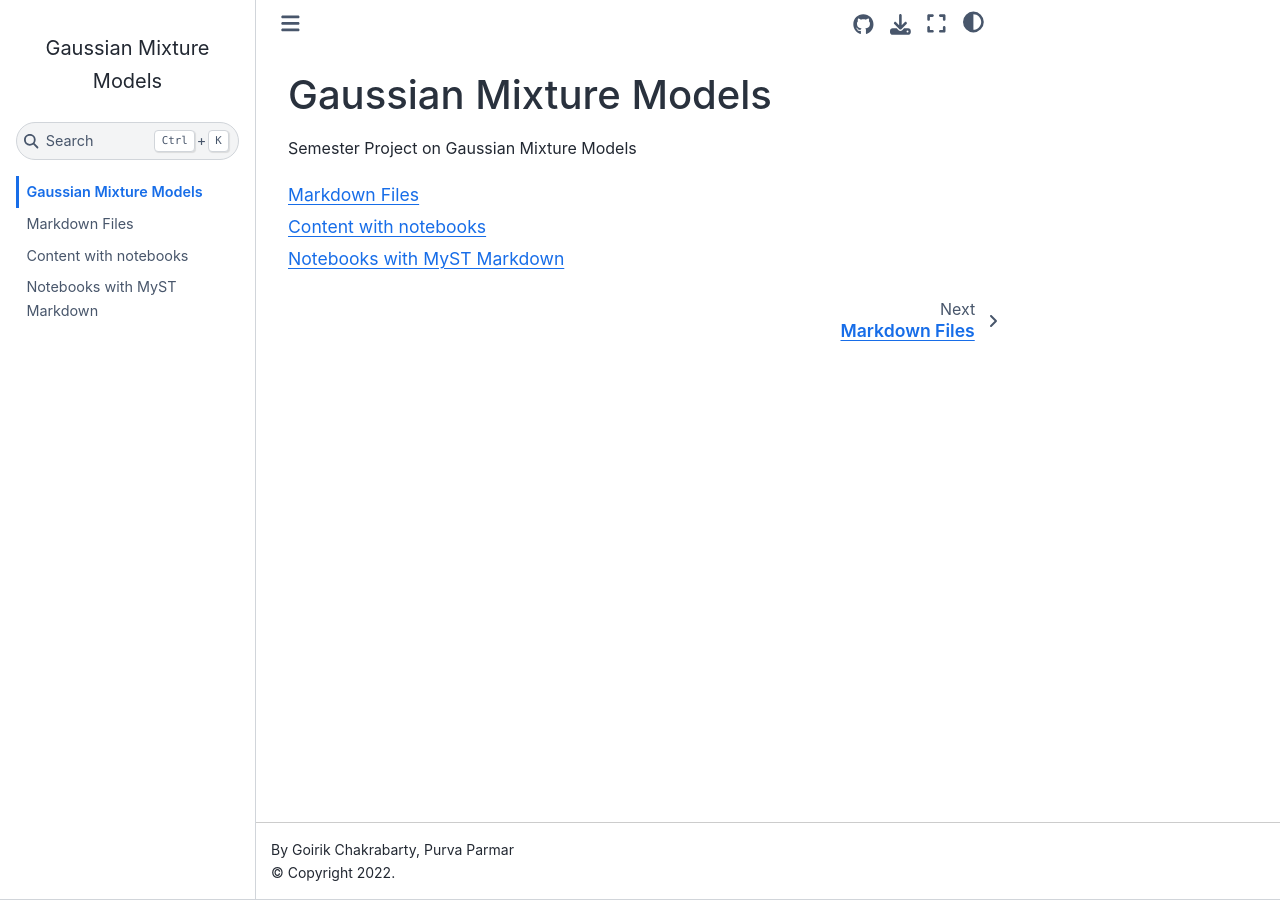
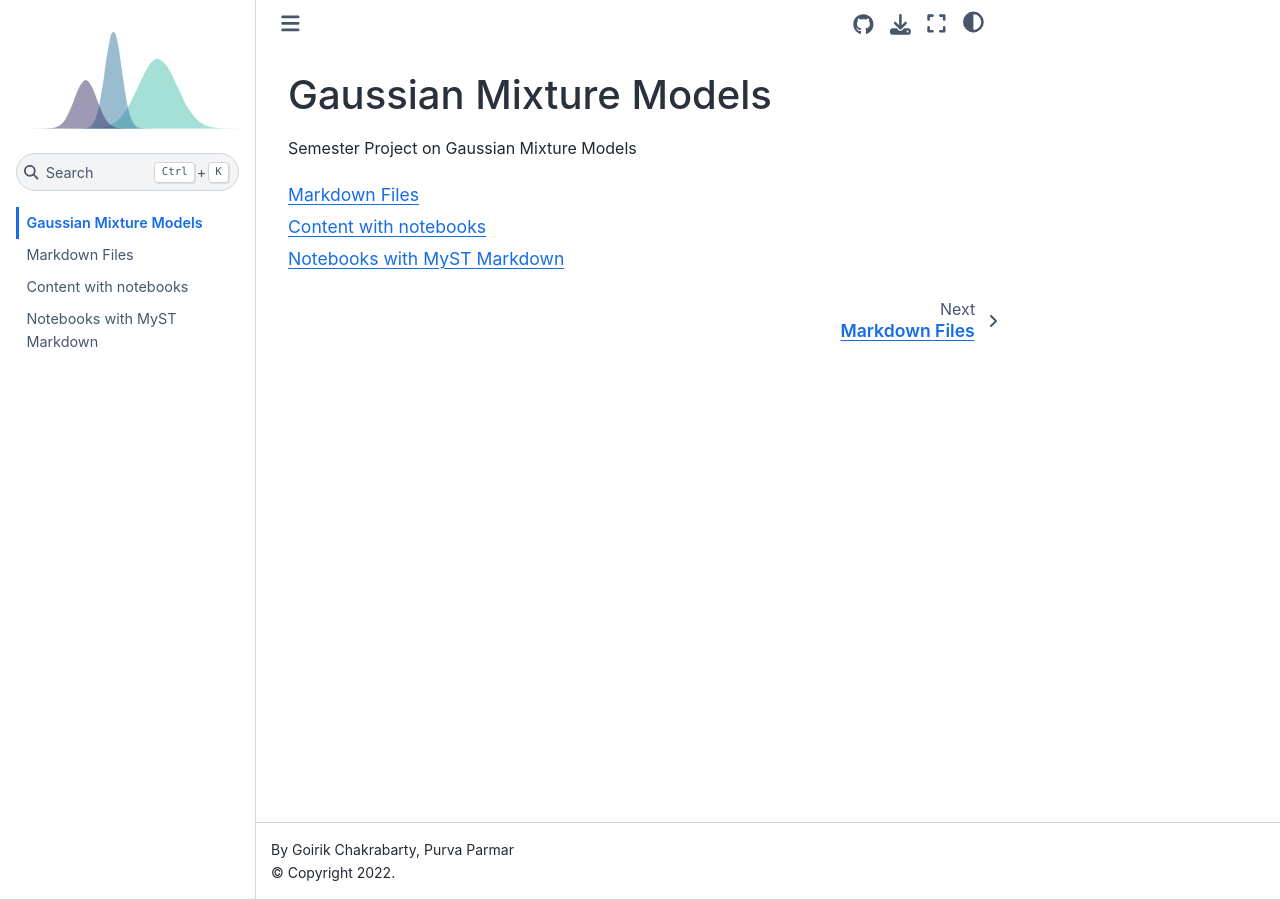
Before and after one commit to TheReconPilot/gaussian-mixture-models, a Jupyter Book: the page built from intro.md, in a window 1280 px wide. Built offline with Jupyter Book 1.0.4 settings and Sphinx 7.4.7 and the Sphinx Book theme 1.1.4, drawn with Linux system fonts in a browser that asks for light colours.

Commit message:
Fix logo name in config

```diff
--- a/_config.yml
+++ b/_config.yml
@@ -3,7 +3,7 @@
 
 title: Gaussian Mixture Models
 author: Goirik Chakrabarty, Purva Parmar
-logo: "logo-edit.svg"
+logo: "logo.svg"
 copyright: "2022"
 
 # Force re-execution of notebooks on each build.
```
